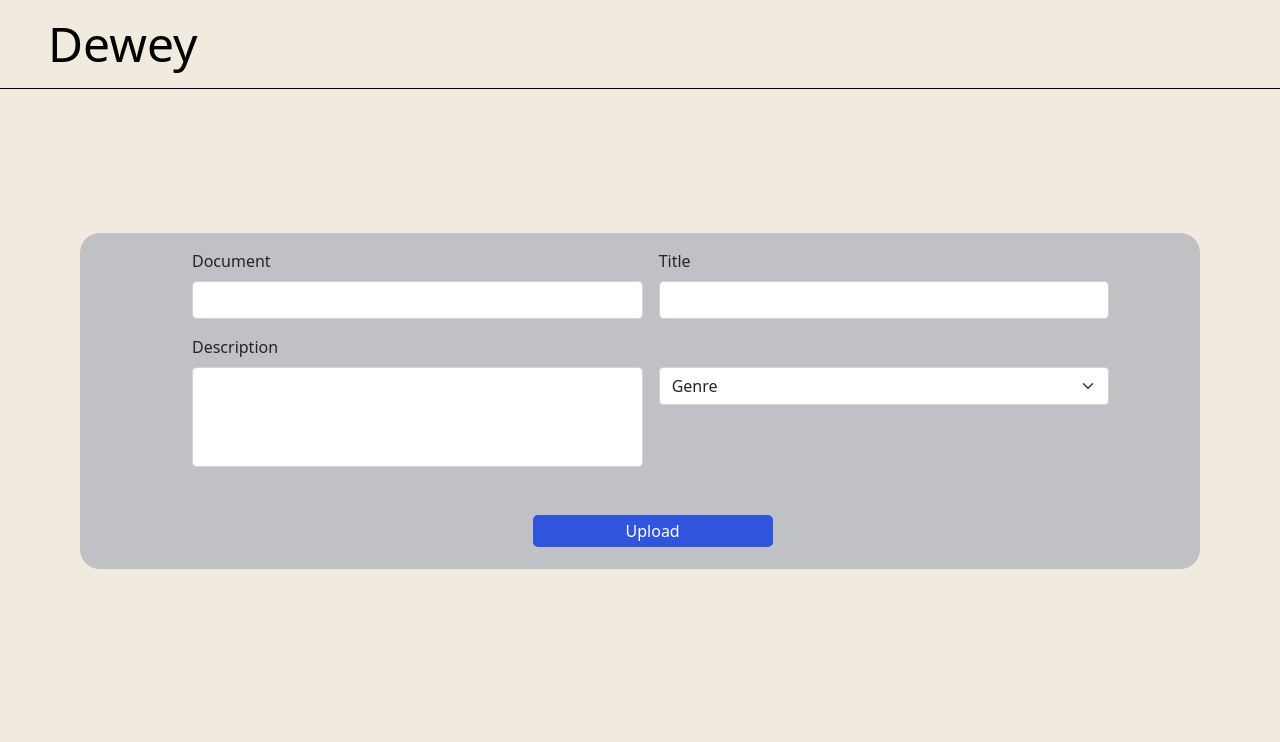
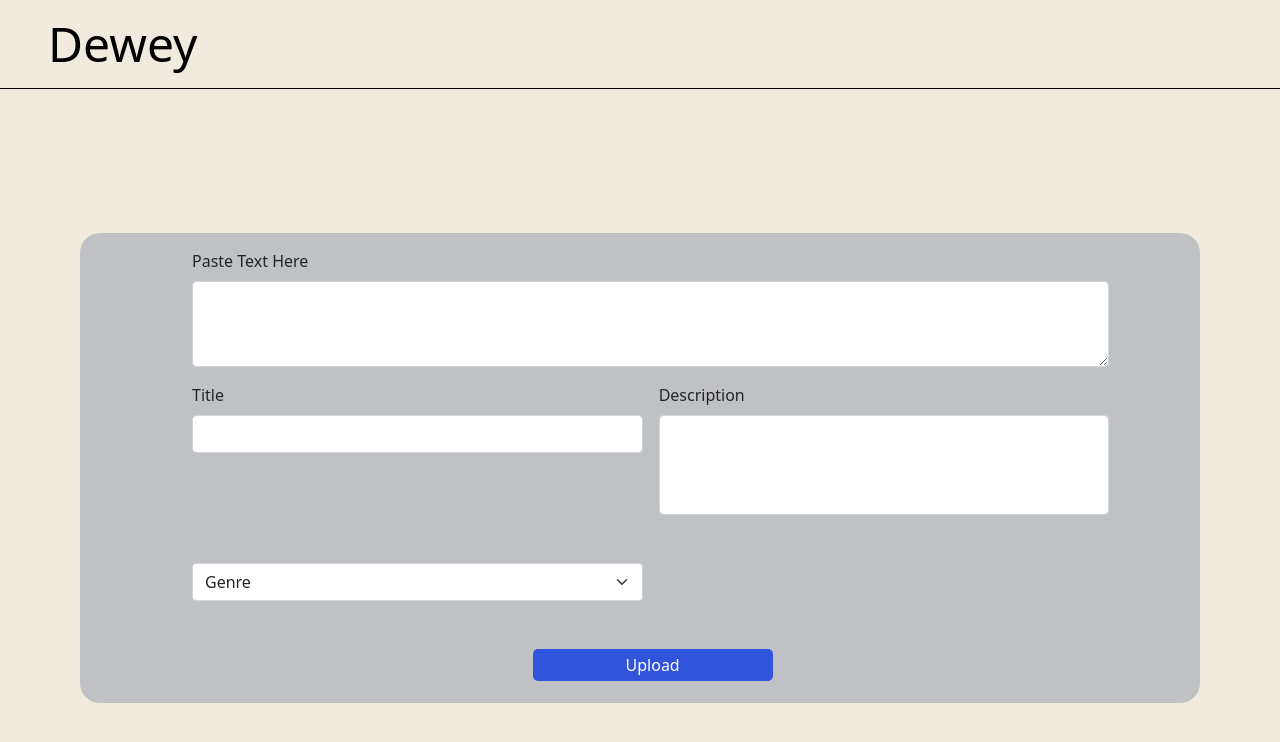
Before and after one commit to MitchA29/CapstoneFrontend, a React (Create React App) app: page /upload in a window 1280 px wide. Shown: the top 742 px of the page. Built offline with nearby package versions, Linux system fonts and the light colour scheme.

Commit message:
Added styling to Read Component and changed styling to Upload form.

```diff
--- a/src/components/Read/Read.css
+++ b/src/components/Read/Read.css
@@ -6,5 +6,12 @@
 
 .readMaterial {
     margin-top: 1em;
+    margin-left: 10em;
     background-color: white;
+    width: 75%;
+    margin-bottom: 4em;
 }
+
+.storyDocument {
+    padding: 2em;
+}
--- a/src/components/Upload/Upload.jsx
+++ b/src/components/Upload/Upload.jsx
@@ -48,14 +48,10 @@ const Upload = ({user}) => {
         <div className="uploadParent">
             <div className="uploadForm">
                 <form class="row g-3" onSubmit={(event) => handleSubmit(event)}>
-                    {/* <div class="col-md-5">
-                        <label for="formFileSm" class="form-label" onChange={(event) => setStoryDocument(event.target.value)}>Document</label>
-                        <input class="form-control" type="file" id="formFile"/>
-                        </div> */}
-                        <div class="col-md-5">
-                        <label for="inputStoryName" class="form-label">Document</label>
-                        <input type="text" class="form-control" id="inputStoryName"onChange={(event) => setStoryDocument(event.target.value)}/>
-                    </div>
+                        <div class="col-md-10">
+                            <label for="inputStoryDocument" class="form-label">Paste Text Here</label>
+                            <textarea class="form-control" id="inputStoryName" onChange={(event) => setStoryDocument(event.target.value)}rows="3"></textarea>
+                        </div>
                     <div class="col-md-5">
                         <label for="inputStoryName" class="form-label">Title</label>
                         <input type="text" class="form-control" id="inputStoryName"onChange={(event) => setStoryName(event.target.value)}/>
```
